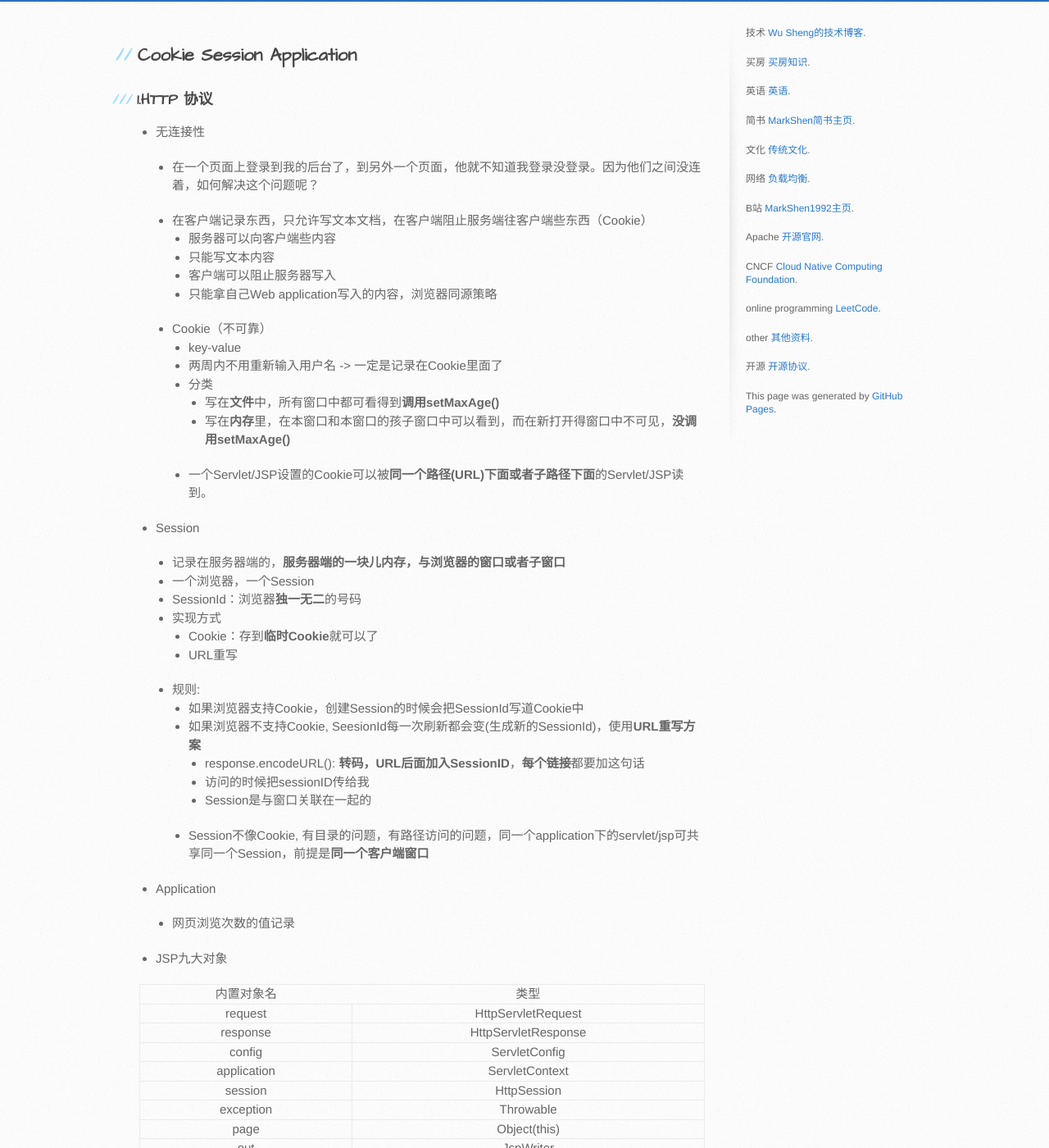
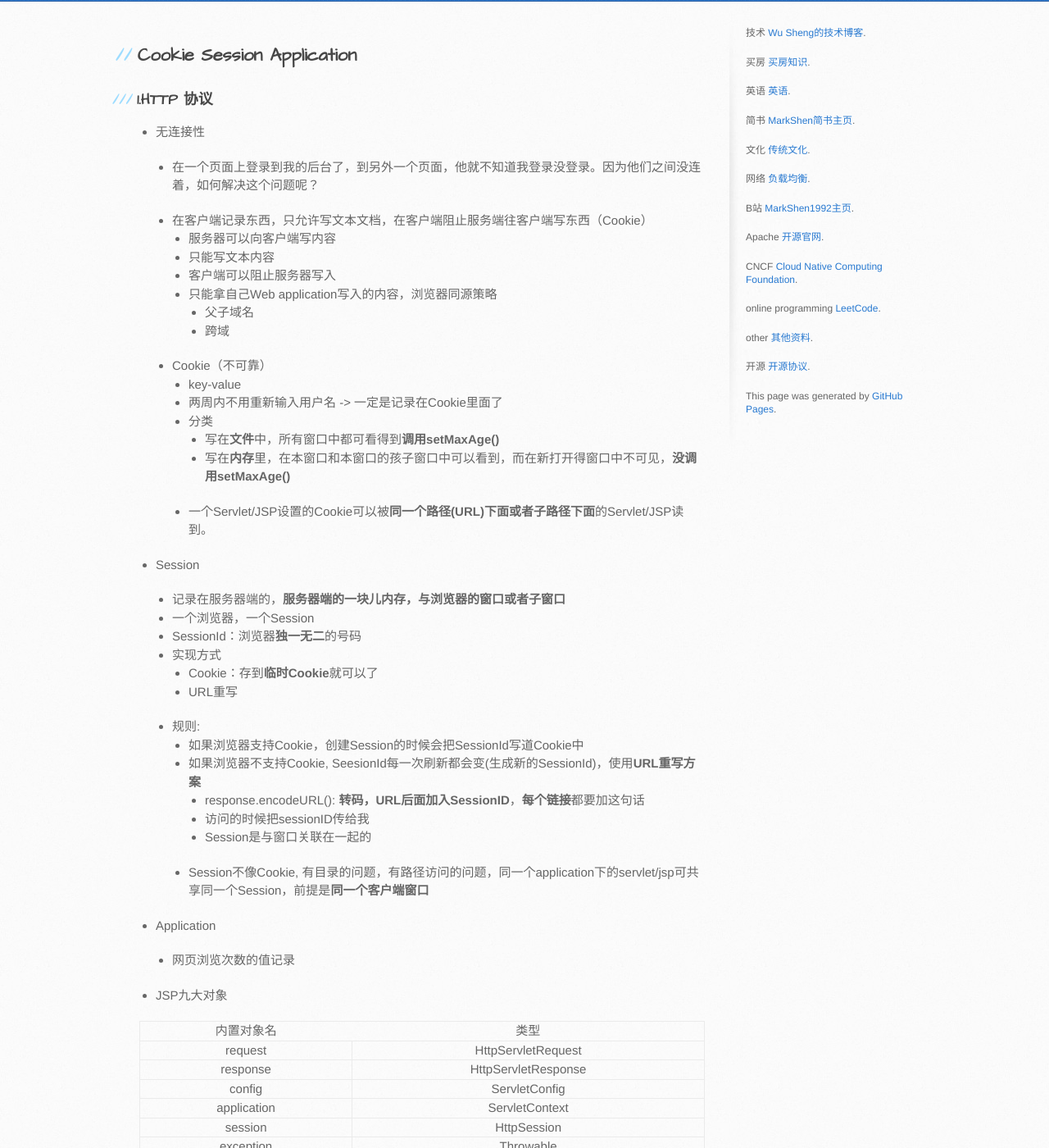
Before and after one commit to MarkShen1992/markshen1992.github.io, a Jekyll site: the page built from document/servlet/cookiesession.md, in a window 1280 px wide and 1400 px high, scrolled down 199 px. Shown: the whole window at 82% size. Built offline with Jekyll 4.4.1, drawn with Linux system fonts in a browser that asks for light colours; our own code applies the rules of GitHub Pages for plain Markdown files.

Commit message:
modify content

```diff
--- a/document/servlet/cookiesession.md
+++ b/document/servlet/cookiesession.md
@@ -6,11 +6,13 @@
 
   - 在一个页面上登录到我的后台了，到另外一个页面，他就不知道我登录没登录。因为他们之间没连着，如何解决这个问题呢？
 
-  - 在客户端记录东西，只允许写文本文档，在客户端阻止服务端往客户端些东西（Cookie）
-    - 服务器可以向客户端些内容
+  - 在客户端记录东西，只允许写文本文档，在客户端阻止服务端往客户端写东西（Cookie）
+    - 服务器可以向客户端写内容
     - 只能写文本内容
     - 客户端可以阻止服务器写入
     - 只能拿自己Web application写入的内容，浏览器同源策略
+      - 父子域名
+      - 跨域
   - Cookie（不可靠）
     - key-value
     - 两周内不用重新输入用户名 -> 一定是记录在Cookie里面了
```
Also changed, not shown: other parts of document/servlet/cookiesession.md (+1 -0 lines).
